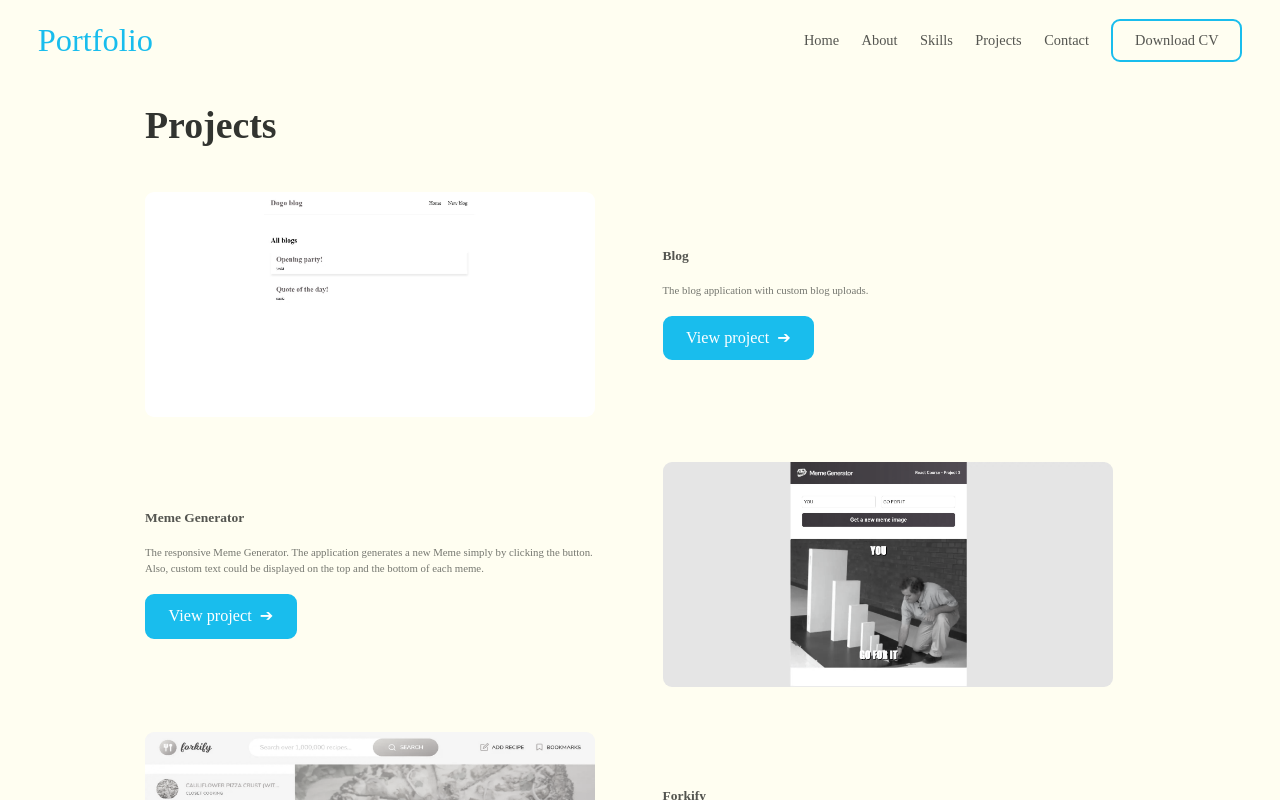
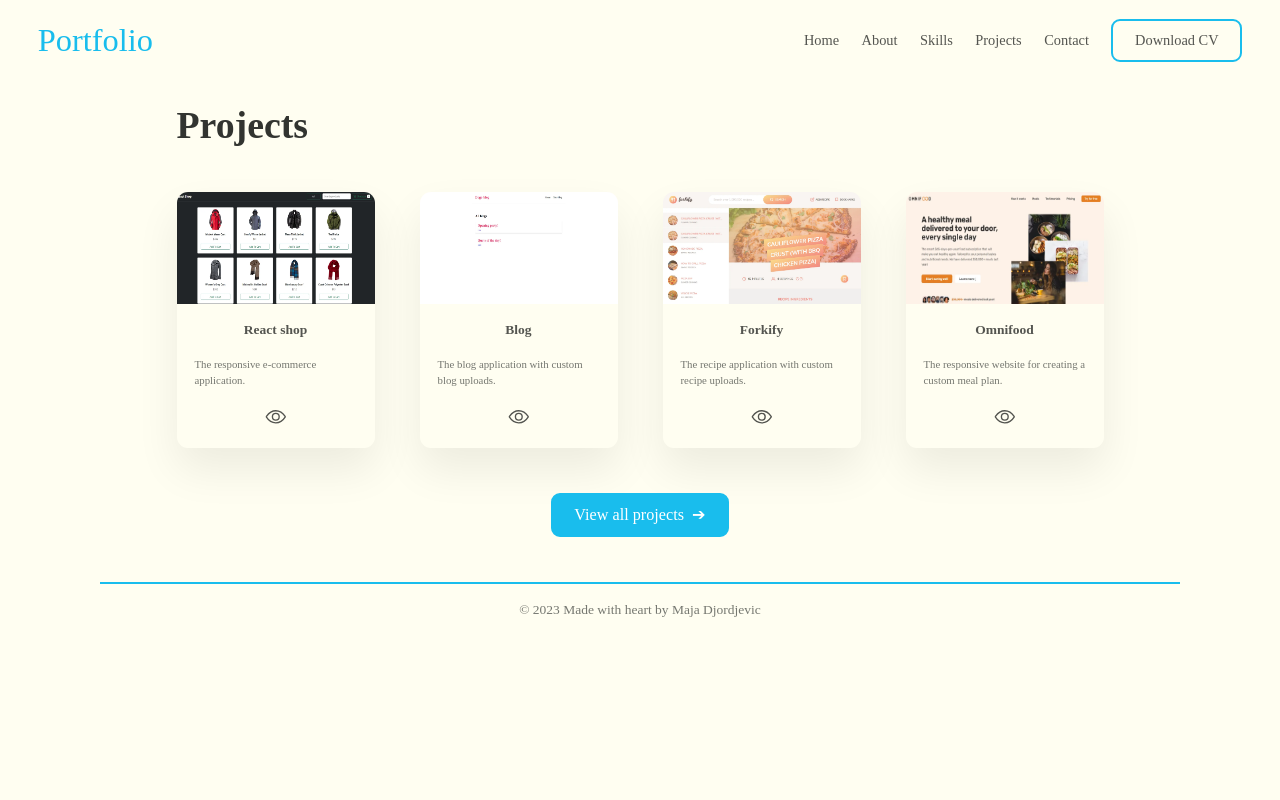
Before and after one commit to maja4s91/Reactportfolio-maja, a React (Vite) app in the folder vite-project/: page /projects in a window 1280 px wide. Built offline with nearby package versions, Linux system fonts and the light colour scheme; a web font is replaced by a local one.

Commit message:
Project page styled

```diff
--- a/vite-project/src/CSS/index.css
+++ b/vite-project/src/CSS/index.css
@@ -385,17 +385,34 @@ body {
   max-width: 120rem;
   margin: 0 auto;
   display: grid;
-  grid-template-columns: 1fr 1fr;
+  grid-template-columns: 20% 20% 20% 20%;
   gap: 5rem;
   justify-content: center;
   padding-bottom: 5rem;
+}
+
+.project {
+  display: flex;
+  flex-direction: column;
+  justify-content: center;
+  align-items: center;
+  box-shadow: 0 2.4rem 4.8rem rgba(0, 0, 0, 0.075);
+  border-radius: 11px;
+  overflow: hidden;
+  transition: all 0.4s;
+}
+
+.project:hover {
+  transform: translateY(-1.2rem);
+  box-shadow: 0 3.2rem 6.4rem rgba(0, 0, 0, 0.06);
 }
 
 .text-box {
   display: flex;
   flex-direction: column;
   gap: 2rem;
-  align-items: start;
+  padding: 2rem;
+  align-items: center;
   justify-content: center;
 }
 
@@ -404,20 +421,24 @@ body {
 }
 
 .project-img {
-  filter: grayscale(80%);
-  border-radius: 1rem;
-  width: 60rem;
-  height: 35rem;
+  align-self: center;
+  justify-self: center;
+  /* filter: grayscale(80%); */
+  width: 100%;
+  height: 100%;
+  transition: all 0.4s;
 }
 
 .project-img:hover {
   /* Disable grayscale on hover */
-  -webkit-filter: grayscale(0);
-  filter: none;
+  /* -webkit-filter: grayscale(0);
+  filter: none; */
+  /* transform: scale(1.1); */
+  /* transform: translate(-50%, -50%); */
 }
 
 .projects-view {
-  grid-column: -3/-1;
+  grid-column: -5/-1;
   justify-self: center;
   align-self: center;
 }
--- a/vite-project/src/CSS/queries.css
+++ b/vite-project/src/CSS/queries.css
@@ -11,10 +11,10 @@
   .section-projects {
     max-width: 110rem;
   }
-  .project-img {
+  /* .project-img {
     width: 50rem;
     height: 25rem;
-  }
+  } */
 }
 
 /* BELOW 1284px (Large desktop)
@@ -194,10 +194,10 @@
   .text-box {
     gap: 0.5rem;
   }
-  .project-img {
+  /* .project-img {
     width: 42rem;
     height: 25rem;
-  }
+  } */
   .section-skills,
   .footer {
     max-width: 85rem;
@@ -262,10 +262,10 @@
     margin-right: auto;
   }
 
-  .project-img {
+  /* .project-img {
     justify-self: center;
     align-self: center;
-  }
+  } */
 
   .project-text {
     text-align: center;
@@ -274,7 +274,7 @@
     grid-column: auto;
   }
 
-  .project-img:nth-of-type(1) {
+  /* .project-img:nth-of-type(1) {
     order: 1;
   }
   .text-box:nth-of-type(1) {
@@ -302,7 +302,7 @@
 
   .projects-view {
     order: 9;
-  }
+  } */
 
   .section-skills,
   .section-about,
--- /dev/null
+++ b/vite-project/src/data/dataProjects.js
@@ -0,0 +1,46 @@
+import { eyeOutline } from "ionicons/icons";
+
+const dataProjects = [
+  {
+    id: 17,
+    sourceWebP: "../imgs/React-img.webp",
+    sourcePng: "../imgs/React-img.png",
+    title: "React shop",
+    text: "The responsive e-commerce application.",
+    icon: eyeOutline,
+    link: "https://master--reactshop-maja.netlify.app/",
+    titleIcon: "View",
+  },
+  {
+    id: 18,
+    sourceWebP: "../imgs/Blog-img.webp",
+    sourcePng: "../imgs/Blog-img.png",
+    title: "Blog",
+    text: "The blog application with custom blog uploads.",
+    icon: eyeOutline,
+    link: "https://blog-maja.netlify.app/",
+    titleIcon: "View",
+  },
+
+  {
+    id: 19,
+    sourceWebP: "../imgs/Forkify-img.webp",
+    sourcePng: "../imgs/Forkify-img.png",
+    title: "Forkify",
+    text: "The recipe application with custom recipe uploads.",
+    icon: eyeOutline,
+    link: "https://forkify-maja.netlify.app/",
+    titleIcon: "View",
+  },
+  {
+    id: 20,
+    sourceWebP: "../imgs/Omnifood-img.webp",
+    sourcePng: "../imgs/Omnifood-img.png",
+    title: "Omnifood",
+    text: "The responsive website for creating a custom meal plan.",
+    icon: eyeOutline,
+    link: "https://omnifood-maja.netlify.app/",
+    titleIcon: "View",
+  },
+];
+export default dataProjects;
--- a/vite-project/src/pages/Projects.jsx
+++ b/vite-project/src/pages/Projects.jsx
@@ -1,105 +1,43 @@
+import SocialMediaIcons from "../components/SocialMediaIcons";
+import dataProjects from "../data/dataProjects";
+import { IonIcon } from "@ionic/react";
+
 const Projects = () => {
   return (
     <section className="section-projects">
       <h2 className="heading-primary">Projects</h2>
-
+      {dataProjects.map((d) => (
+        <figure className="project" key={d.id}>
           <picture className="project-img">
-        <source srcSet="./imgs/Blog-img.webp" type="image/webp" />
-        <source srcSet="./imgs/Blog-img.png" type="image/png" />
-        <img
-          src="./imgs/Blog-img.webp"
-          alt="Blog project"
-          className="project-img"
-        />
+            <source srcSet={d.sourceWebP} type="image/webp" />
+            <source srcSet={d.sourcePng} type="image/png" />
+            <img src={d.sourceWebP} alt={d.title} className="project-img" />
           </picture>
 
           <div className="text-box">
-        <h3 className="heading-tertiary">Blog</h3>
-        <p className="aboutme-text project-text">
-          The blog application with custom blog uploads.
-        </p>
-        <a
+            <h3 className="heading-tertiary">{d.title}</h3>
+            <p className="aboutme-text project-text">{d.text}</p>
+            {/* <a
               className="about-cta"
               href="https://blog-maja.netlify.app/"
               target="_blank"
             >
               View project&nbsp;&nbsp;➔
+            </a> */}
+            <ul className="profiles-list ">
+              <li className="li-logo" key={d.id}>
+                <a href={d.link} className="profile-link " target="_blank">
+                  <IonIcon
+                    icon={d.icon}
+                    className="ion-icon"
+                    title={d.titleIcon}
+                  ></IonIcon>
                 </a>
+              </li>
+            </ul>
           </div>
-
-      <div className="text-box">
-        <h3 className="heading-tertiary">Meme Generator</h3>
-        <p className="aboutme-text project-text">
-          The responsive Meme Generator. The application generates a new Meme
-          simply by clicking the button. Also, custom text could be displayed on
-          the top and the bottom of each meme.
-        </p>
-        <a
-          className="about-cta"
-          href="https://memegenerator-maja.netlify.app/"
-          target="_blank"
-        >
-          View project&nbsp;&nbsp;➔
-        </a>
-      </div>
-
-      <picture className="project-img">
-        <source srcSet="./imgs/Meme-generator.webp" type="image/webp" />
-        <source srcSet="./imgs/Meme-generator.png" type="image/png" />
-        <img
-          src="./imgs/Meme-generator.png"
-          alt="Meme Generator project"
-          className="project-img"
-        />
-      </picture>
-
-      <picture className="project-img">
-        <source srcSet="./imgs/Forkify-img.webp" type="image/webp" />
-        <source srcSet="./imgs/Forkify-img.png" type="image/png" />
-        <img
-          src="./imgs/Forkify-img.png"
-          alt="Forkify project"
-          className="project-img"
-        />
-      </picture>
-
-      <div className="text-box">
-        <h3 className="heading-tertiary">Forkify</h3>
-        <p className="aboutme-text project-text">
-          The recipe application with custom recipe uploads.
-        </p>
-        <a
-          className="about-cta"
-          href="https://forkify-maja.netlify.app"
-          target="_blank"
-        >
-          View project&nbsp;&nbsp;➔
-        </a>
-      </div>
-
-      <div className="text-box">
-        <h3 className="heading-tertiary">Omnifood</h3>
-        <p className="aboutme-text project-text">
-          The responsive website template for creating a custom, well-being and
-          individual weekly meal plan.
-        </p>
-        <a
-          className="about-cta"
-          href="https://omnifood-maja.netlify.app/"
-          target="_blank"
-        >
-          View project&nbsp;&nbsp;➔
-        </a>
-      </div>
-      <picture className="project-img">
-        <source srcSet="./imgs/Omnifood-img.webp" type="image/webp" />
-        <source srcSet="./imgs/Omnifood-img.png" type="image/png" />
-        <img
-          src="./imgs/Omnifood-img.png"
-          alt="Omnifood project"
-          className="project-img"
-        />
-      </picture>
+        </figure>
+      ))}
 
       <a
         className="about-cta projects-view"
```
Also changed, not shown: vite-project/public/imgs/React-img.png (added), vite-project/public/imgs/React-img.webp (added). Lines whose indentation alone changed are shown as unchanged.
